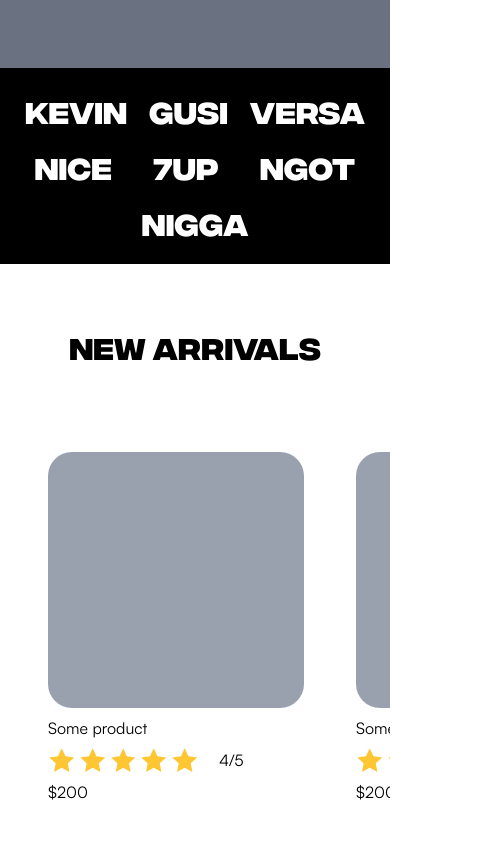
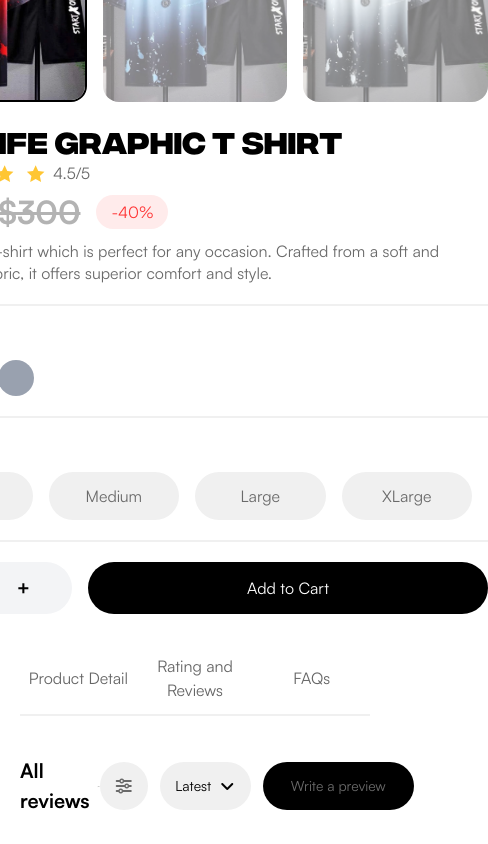
Before and after one commit to theRaven1312/ECWeb, a React (Vite) app: page / in a window 390 px wide. Shown: the part 860-1704 px from the top of the page, 488 px wide, since content can reach past the window. Built offline with nearby package versions, Linux system fonts and the light colour scheme.

Commit message:
feat: Thêm responsive cho productDetailPage

```diff
--- a/src/App.jsx
+++ b/src/App.jsx
@@ -1,18 +1,18 @@
-import React from 'react'
-import HomePage from './pages/HomePage'
-import ProductionPage from './pages/ProductionPage'
-import Navbar from './Components/Navbar'
-import Footer from './Components/Footer'
-
+import React from "react";
+import HomePage from "./pages/HomePage";
+import ProductionPage from "./pages/ProductionPage";
+import Navbar from "./Components/Navbar";
+import Footer from "./Components/Footer";
 
 export const App = () => {
-  return (
-    <div>
-      <Navbar/>
-      <HomePage/>
-      <Footer/>
-    </div>
-  )
-}
+    return (
+        <div>
+            <Navbar />
+            {/* <HomePage /> */}
+            <ProductionPage />
+            <Footer />
+        </div>
+    );
+};
 
-export default App
+export default App;
--- a/src/Components/ChooseSizeBtn.jsx
+++ b/src/Components/ChooseSizeBtn.jsx
@@ -1,8 +1,3 @@
 export default function ChooseSizeBtn({size}) {
-
-    return (
-        <li className="mr-4">
-            <button className="primary-btn">{size}</button>
-        </li>
-    );
+    return <button className="primary-btn mr-4 max-sm:w-full">{size}</button>;
 }
--- a/src/Components/CommentSelector.jsx
+++ b/src/Components/CommentSelector.jsx
@@ -2,18 +2,13 @@ import CommentSelectorBtn from "./CommnetSelectorBtn";
 
 export default function CommentSelector({select}) {
     return (
-        <div className="">
         <div className="commentselector flex ">
-                <CommentSelectorBtn
-                    btn_content="Product Detail"
-                    select={select}
-                />
+            <CommentSelectorBtn btn_content="Product Detail" select={select} />
             <CommentSelectorBtn
                 btn_content="Rating and Reviews"
                 select={select}
             />
             <CommentSelectorBtn btn_content="FAQs" select={select} />
         </div>
-        </div>
     );
 }
--- a/src/Components/ProductImg.jsx
+++ b/src/Components/ProductImg.jsx
@@ -26,7 +26,7 @@ const ProductImg = () => {
             <div className="img-right ">
                 <img
                     src={selectedImage}
-                    className="rounded-2xl max-w-md"
+                    className="rounded-2xl w-full h-full"
                     alt="main"
                 />
             </div>
--- a/src/Components/ProductInfo.jsx
+++ b/src/Components/ProductInfo.jsx
@@ -15,7 +15,7 @@ const ProductInfo = () => {
                     {score}/5
                 </p>
             </div>
-            <div className="product-content__price flex items-center mb-3 font-[700] text-[32px]">
+            <div className="product-content__price">
                 <p className="price">$260</p>
                 <p className="priceDiscount text-[#B3B3B3] line-through mr-4 ml-4">
                     $300
@@ -36,12 +36,12 @@ const ProductInfo = () => {
                 <div className="color-chooser bg-gray-400"></div>
             </div>
             <div className="product-content__choose desc">Choose Size</div>
-            <ul className="product-content__choose-size flex">
+            <div className="product-content__choose-size">
                 <ChooseSizeBtn size="Small" />
                 <ChooseSizeBtn size="Medium" />
                 <ChooseSizeBtn size="Large" />
                 <ChooseSizeBtn size="XLarge" />
-            </ul>
+            </div>
             <div className="product-content__choose-quanity">
                 <QuantitySelector />
             </div>
--- a/src/Components/QuanityBtn.jsx
+++ b/src/Components/QuanityBtn.jsx
@@ -7,8 +7,8 @@ const QuantitySelector = () => {
     const decrease = () => setQuantity((prev) => (prev > 1 ? prev - 1 : 1));
 
     return (
-        <div className="flex items-center space-x-4 mt-5">
-            <div className="flex-center bg-gray-100 w-[170px] h-[52px] rounded-full">
+        <div className="flex items-center space-x-4 mt-5 max-sm:justify-between">
+            <div className="flex-center bg-gray-100 min-w-[170px] min-h-[52px] rounded-full max-sm:w-1/4">
                 <button
                     onClick={decrease}
                     className="text-xl font-bold px-2 cursor-pointer"
--- a/src/index.css
+++ b/src/index.css
@@ -7,8 +7,7 @@
   --active-btn: black;
 }
 
-*
-{
+* {
   box-sizing: border-box;
 }
 
@@ -42,11 +41,11 @@ body {
 }
 
 @utility flex-center {
-    @apply flex items-center justify-center;
+  @apply flex items-center justify-center;
 }
 
 @utility flex-center-around {
-    @apply flex items-center justify-around;
+  @apply flex items-center justify-around;
 }
 
 @utility text-main {
@@ -62,12 +61,11 @@ body {
 }
 
 @utility max-w-calc {
-  max-width: calc(100% - 100px);
+  max-width: calc(100% - 20px);
 }
 
 
-@layer base
-{
+@layer base {
   input {
     @apply outline-none;
   }
@@ -151,7 +149,7 @@ body {
     @apply gap-8 w-screen flex overflow-x-scroll p-10;
   }
 
-  .customer{
+  .customer {
     @apply flex gap-2 font-bold;
   }
 
@@ -212,7 +210,7 @@ body {
   }
 
   .brandList {
-    @apply flex-center-around text-white font-bold text-3xl flex-wrap gap-5 font-integral ;
+    @apply flex-center-around text-white font-bold text-3xl flex-wrap gap-5 font-integral;
   }
 
   .hero {
@@ -281,11 +279,11 @@ body {
 
   @layer components {
     .main-container {
-      @apply flex flex-col flex-center w-screen px-16 py-4 gap-10;
+      @apply flex flex-col flex-center w-screen px-16 py-4 gap-10 max-sm:px-5;
     }
 
     .primary-btn {
-      @apply flex-center bg-[var(--unactive-btn)] text-[var(--unactive-btn-text)] rounded-full w-25 h-11 cursor-pointer hover:bg-[var(--active-btn)] hover:text-white transition-all duration-300 ease-in-out;
+      @apply flex-center bg-[var(--unactive-btn)] text-[var(--unactive-btn-text)] rounded-full px-6 py-3 cursor-pointer hover:bg-[var(--active-btn)] hover:text-white transition-all duration-300 ease-in-out;
     }
 
     .color-chooser {
@@ -317,32 +315,32 @@ body {
   }
 
   .product-container {
-    @apply flex-center-around;
+    @apply flex-center max-sm:flex-col;
   }
 
   .product-img {
-    @apply w-[53%] mr-10;
+    @apply w-[53%] mr-10 max-sm:w-[100%] max-sm:m-0;
   }
 
   .img-left {
-    @apply w-38 h-42 object-cover rounded-2xl col-start-1 cursor-pointer;
+    @apply w-full h-full object-cover rounded-2xl cursor-pointer max-sm:row-start-2 max-sm:max-sm:justify-self-center;
   }
 
   .img-right {
-    @apply w-[444px] h-132.5 rounded-2xl row-end-4 col-end-3 object-cover row-start-1 row-span-3 col-start-2 col-span-1 flex;
+    @apply w-full h-auto rounded-2xl row-end-4 col-end-3 object-cover row-start-1 row-span-3 col-start-2 col-span-1 flex max-sm:row-start-1 max-sm:row-span-1 max-sm:col-start-1 max-sm:col-span-3 max-sm:justify-self-center;
   }
 
   .productImg-container {
-    @apply grid grid-cols-[1fr_3fr] grid-rows-3 gap-[14.5px]
+    @apply grid grid-cols-[1fr_3fr] grid-rows-3 gap-4 max-sm:grid-rows-[3fr_1fr] max-sm:grid-cols-3;
   }
 
   .product-content {
-    @apply w-[47%];
+    @apply w-[47%] max-sm:w-full max-sm:mt-5;
 
   }
 
   .product-content__feedback {
-    @apply flex mt-3 mb-3;
+    @apply flex mt-3 mb-3 items-center max-sm:mt-1 max-sm:mb-1;
   }
 
   .product-content__feedback img {
@@ -350,7 +348,7 @@ body {
   }
 
   .product-content__price {
-    @apply flex items-center mb-3 font-[700] text-[32px]
+    @apply flex flex-wrap items-center mb-3 font-[700] text-[32px] max-sm:mb-1;
   }
 
   .discountPrice {
@@ -374,38 +372,42 @@ body {
   }
 
   .product-content__choose-size {
-    @apply flex pb-5 border-[var(--unactive-btn)] border-b-2
+    @apply flex pb-5 border-[var(--unactive-btn)] border-b-2 max-sm:justify-between
   }
 
   /*===========================
     Product Page - CommentsSection
   ========================= */
   .comment-heading {
-    @apply font-[700] text-[24px]
+    @apply font-[700] text-[24px] max-sm:text-[20px]
   }
 
   .comment-header {
-    @apply flex w-full flex-center-between px-8;
+    @apply flex w-full flex-center-between;
   }
 
   .comment-quanity {
-    @apply font-[400] text-[16px] ml-2
+    @apply font-[400] text-[16px] ml-2 max-sm:text-[1px]
   }
 
   .comment-header__adjustBtn {
-    @apply w-[48px] h-[48px] flex-center
+    @apply w-[48px] h-[48px] flex-center max-sm:w-1/10
   }
 
   .comment-header__moreBtn {
-    @apply flex-center w-[120px] bg-[var(--unactive-btn)] rounded-full ml-3
+    @apply flex-center w-[120px] bg-[var(--unactive-btn)] rounded-full ml-3 max-sm:w-1/3
+  }
+
+  .commentselector {
+    @apply max-sm:w-full
   }
 
   .commentSelectorButton {
-    @apply w-[414px] border-b-2 border-[var(--unactive-btn)] text-[#666666] cursor-pointer pb-3 hover:text-[var(--active-btn)] hover:font-bold hover:border-[var(--active-btn)]
+    @apply w-full border-b-2 border-[var(--unactive-btn)] text-[#666666] cursor-pointer pb-3 hover:text-[var(--active-btn)] hover:font-bold hover:border-[var(--active-btn)]
   }
 
   .comment-header__writeBtn {
-    @apply w-[166px] h-[48px] bg-black ml-3
+    @apply w-[166px] h-[48px] bg-black ml-3 max-sm:text-sm
   }
 
   .commentselector-button.active {
@@ -432,10 +434,3 @@ body {
     @apply w-[230px] h-[52px] border-1 border-gray-500 bg-white hover:opacity-80 hover:text-gray-900 mx-auto
   }
 }
-
-
-
-
-/*==========================
-  Global CSS
-========================= */
--- a/src/pages/ProductionPage.jsx
+++ b/src/pages/ProductionPage.jsx
@@ -13,8 +13,8 @@ import CommentCard from "../Components/CommentCard.jsx";
 export default function ProductionPage() {
     return (
         <>
-            <div class='flex flex-col flex-center'>
-                <div className='w-[80%] h-px bg-gray-300'></div>
+            <div class="flex flex-col flex-center">
+                <div className="w-[80%] h-px bg-gray-300"></div>
             </div>
             <MainContainer>
                 {/* ProductDetail */}
@@ -39,7 +39,6 @@ export default function ProductionPage() {
                 <CommentSelector />
 
                 <div className="comment-header">
-
                     <div className="flex items-center">
                         <h1 className="comment-heading">All reviews</h1>
                         <span className="comment-quanity">(451)</span>
@@ -51,7 +50,7 @@ export default function ProductionPage() {
                         </button>
 
                         <div className="comment-header__moreBtn">
-                            <span>Latest</span>
+                            <span className="max-sm:text-sm">Latest</span>
                             <button className="w-[16px] h-[16px] cursor-pointer flex-center ml-2 hover:bg-gray-100 rounded-full">
                                 <i class="fa-solid fa-angle-down "></i>
                             </button>
@@ -61,15 +60,14 @@ export default function ProductionPage() {
                             Write a preview
                         </button>
                     </div>
-
                 </div>
-                <div className='commentSection'>
-                    <CommentCard/>
-                    <CommentCard/>
-                    <CommentCard/>
-                    <CommentCard/>
-                    <CommentCard/>
-                    <CommentCard/>
+                <div className="commentSection">
+                    <CommentCard />
+                    <CommentCard />
+                    <CommentCard />
+                    <CommentCard />
+                    <CommentCard />
+                    <CommentCard />
                 </div>
                 <button className="primary-btn learnMoreBtn">
                     Learn More Reviews
```
Lines whose indentation alone changed are shown as unchanged.
